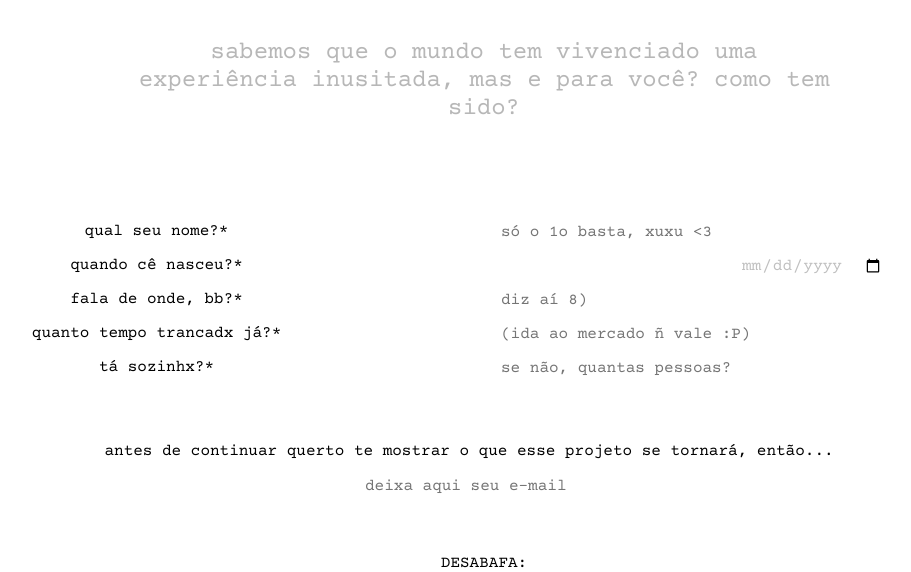
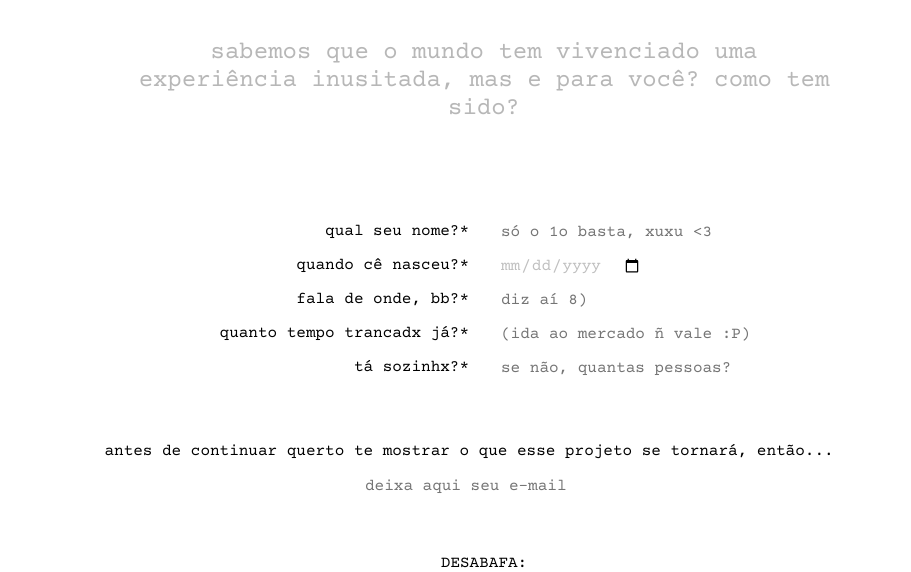
Before and after one commit to guibullejos/comotaaquarentena, a PHP site: page / in a window 1280 px wide. Shown: the part 273-845 px from the top of the page, without its empty margins (156-1067 px from the left). Run offline with PHP 8.4, Linux system fonts and the light colour scheme; some libraries are stand-ins or nearby versions.

Commit message:
back to normal

```diff
--- a/css/style.css
+++ b/css/style.css
@@ -98,7 +98,6 @@ textarea {
 label {
   margin-bottom: 10;
   font-weight: 400;
-  text-align: right;
   color: #000000
   cursor: pointer;
 }
--- a/index.html
+++ b/index.html
@@ -45,36 +45,36 @@
 <section class="bg-light">
 	<div class="container-fluid px-xl-0 text-center">
 				<form action="https://docs.google.com/forms/d/e/1FAIpQLSfsbNUAxFevK0iGwePy1iueLvCZrwxhPCzigsEoMCEij6p7Xg/formResponse" method="post">
-					<div class="row">
-							<div class="col-6">
+					<div class="row justify-content-center">
+							<div class="col-6 text-right">
 								<label>qual seu nome?*</label> </div>
 				      <div  class="col-6 text-left">
 								 <input size="35px" type="text" placeholder="só o 1o basta, xuxu <3" name="entry.1505881093" required> </div>
 					</div>
 
-					<div class="row">
-							<div class="col-6">
+					<div class="row justify-content-center">
+							<div class="col-6 text-right">
 								<label>quando cê nasceu?*</label> </div>
-				      <div  class="col-6">
+				      <div  class="col-6 text-left">
 								 <input size="35px" type="date" placeholder="pode contar :)" name="entry.1900438040" required> </div>
 					</div>
 
-					<div class="row">
-				      <div class="col-6">
+					<div class="row justify-content-center">
+				      <div class="col-6 text-right">
 								<label>fala de onde, bb?*</label> </div>
 				      <div class="col-6 text-left">
 								<input size="35px" type="text" placeholder="diz aí 8)" name="entry.573914467" required> </div>
 					</div>
 
-					<div class="row">
-				      <div  class="col-6">
+					<div class="row justify-content-center">
+				      <div  class="col-6 text-right">
 								<label>quanto tempo trancadx já?*</label> </div>
 				      <div  class= "col-6 text-left">
 								<input size="35px" type="text" placeholder="(ida ao mercado ñ vale :P)" name="entry.1212658841" required> </div>
 					</div>
 
-					<div class="row">
-				      <div  class="col-6">
+					<div class="row justify-content-center">
+				      <div  class="col-6 text-right">
 								<label>tá sozinhx?*</label> </div>
 				      <div  class="col-6 text-left">
 								<input size="35px" type="text" placeholder="se não, quantas pessoas?" name="entry.1241462058" required> </div>
```
